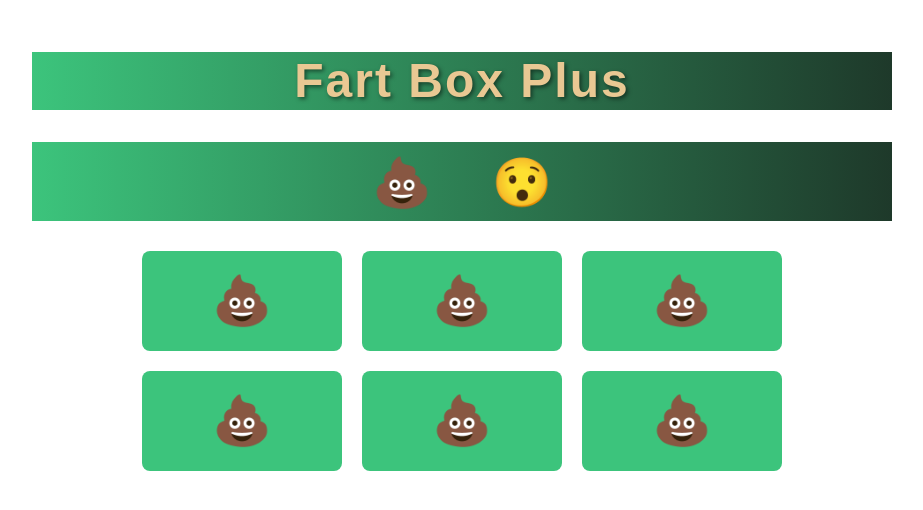
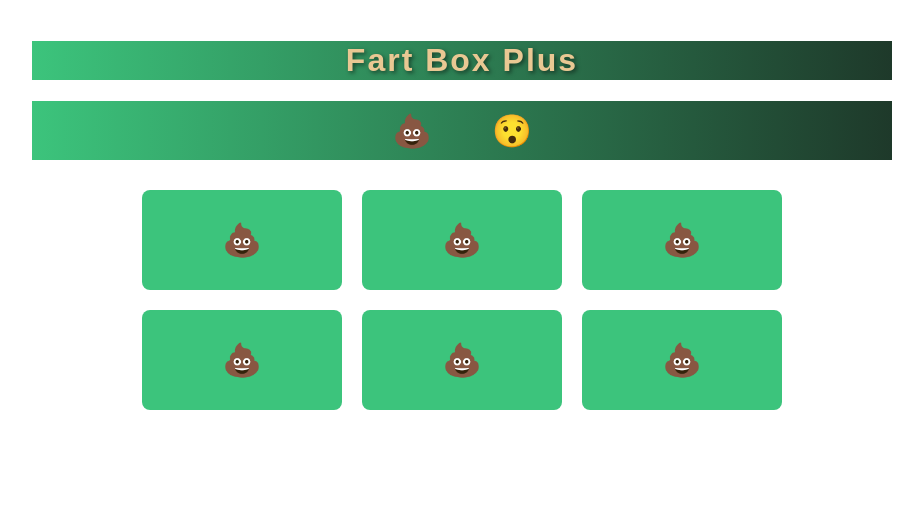
Before and after one commit to morses-code/mc-fart-box-plus, a React (Create React App) app: page / in a window 1280 px wide. Shown: the top 510 px of the page, without its empty margins (178-1101 px from the left). Built offline with nearby package versions, Linux system fonts and the light colour scheme.

Commit message:
added href back for accessibility

```diff
--- a/src/components/NavigationBar/NavigationBar.tsx
+++ b/src/components/NavigationBar/NavigationBar.tsx
@@ -37,7 +37,7 @@ const NavigationBar: React.FC<NavigationBarProps> = ({
 				{soundSets.map((_, index) => (
 					<li key={index}>
 						<a
-							href='#'
+							href={`#set${index}`}
 							onClick={() => handleItemClick(index)}
 							data-testid={`set${index + 1}-button`}
 							className={index === currentSet ? 'active' : ''}
--- a/src/style/App.css
+++ b/src/style/App.css
@@ -24,7 +24,7 @@
 
 .header {
 	font-family: 'Your Chosen Font', sans-serif;
-	font-size: 48px;
+	font-size: 32px;
 	font-weight: bold;
 	letter-spacing: 2px;
 	line-height: 1.2;
@@ -60,7 +60,7 @@
 }
 
 .navbar-list li a {
-	font-size: 48px;
+	font-size: 32px;
 	display: block;
 	padding: 10px 20px;
 	text-decoration: none;
@@ -78,7 +78,7 @@
 	width: 100%;
 	max-width: 200px;
 	height: 100px;
-	font-size: 48px;
+	font-size: 32px;
 	background-color: var(--primary-color);
 	color: #333;
 	border: none;
```
Also changed, not shown: 1 other file (tests, documents, lock files or other folders).
